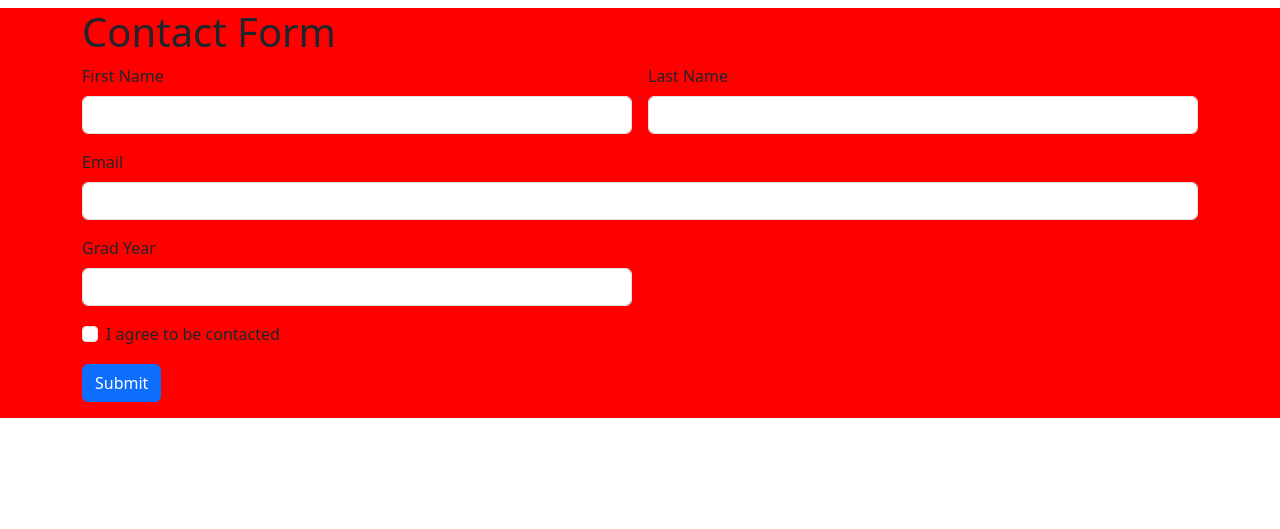
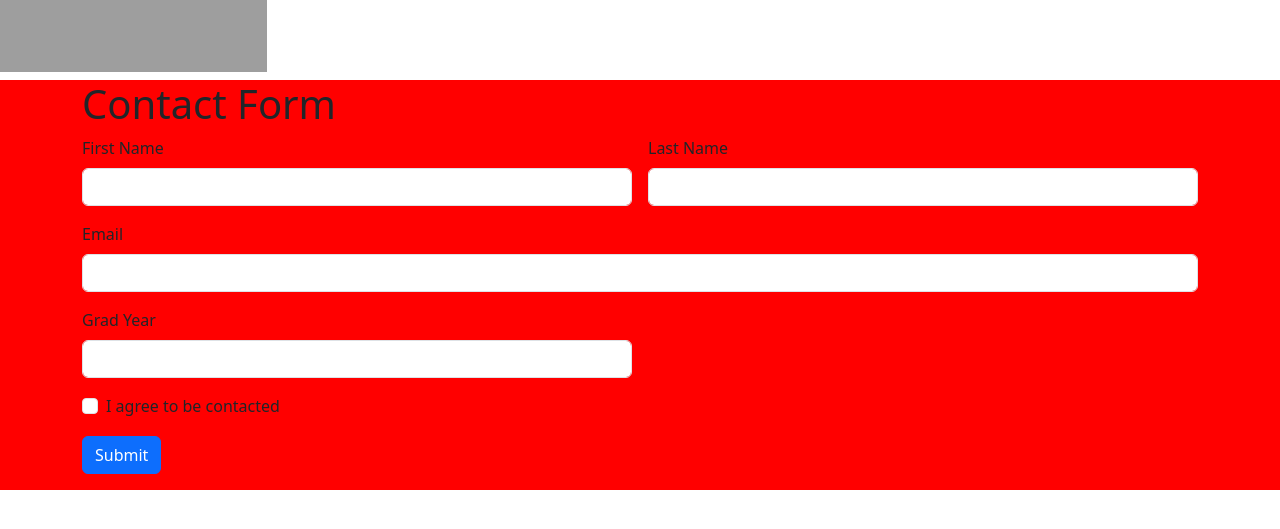
Before and after one commit to acotugno01/helloWorld, a Flask app: page /contact in a window 1280 px wide. Shown: the part 40-569 px from the top of the page. Run offline with Flask 3, Linux system fonts and the light colour scheme; grey boxes are pictures that could not be loaded.

Commit message:
steps 4-9 before fixes potential errors

```diff
--- a/templates/base.html
+++ b/templates/base.html
@@ -12,12 +12,14 @@
                 <a class="nav-link" href="/contact">Contact</a>
         </nav>
         </div>
+<img src = "https://terpconnect.umd.edu/~jbono/bmgt407/images/smith-logo.png"
+         width = "267" height = "72" alt = "Smith Logo">
     <body>
     <div class="cc">
         <h1>{% block page_head %}{% endblock %}</h1>
 
         {% block page_content %}{% endblock %}
     </div>
-<script src="https://cdn.jsdelivr.net/npm/bootstrap@5.3.0-alpha2/dist/css/bootstrap.min.css" rel="stylesheet" integrity="sha384-aFq/bzH65dt+w6FI2ooMVUpc+21e0SRygnTpmBvdBgSdnuTN7QbdgL+OapgHtvPp" crossorigin="anonymous"></script>
+<script src="https://cdn.jsdelivr.net/npm/bootstrap@5.3.0-alpha2/dist/js/bootstrap.min.js" integrity="sha384-NM/Y8nJW2l0K1N9Xq3/3P/HLWV7/DiCz5pL7vEx8zNk1hEPNOaK9Xa7o/M8tS81z" crossorigin="anonymous"></script>
     </body>
 </html>
```
